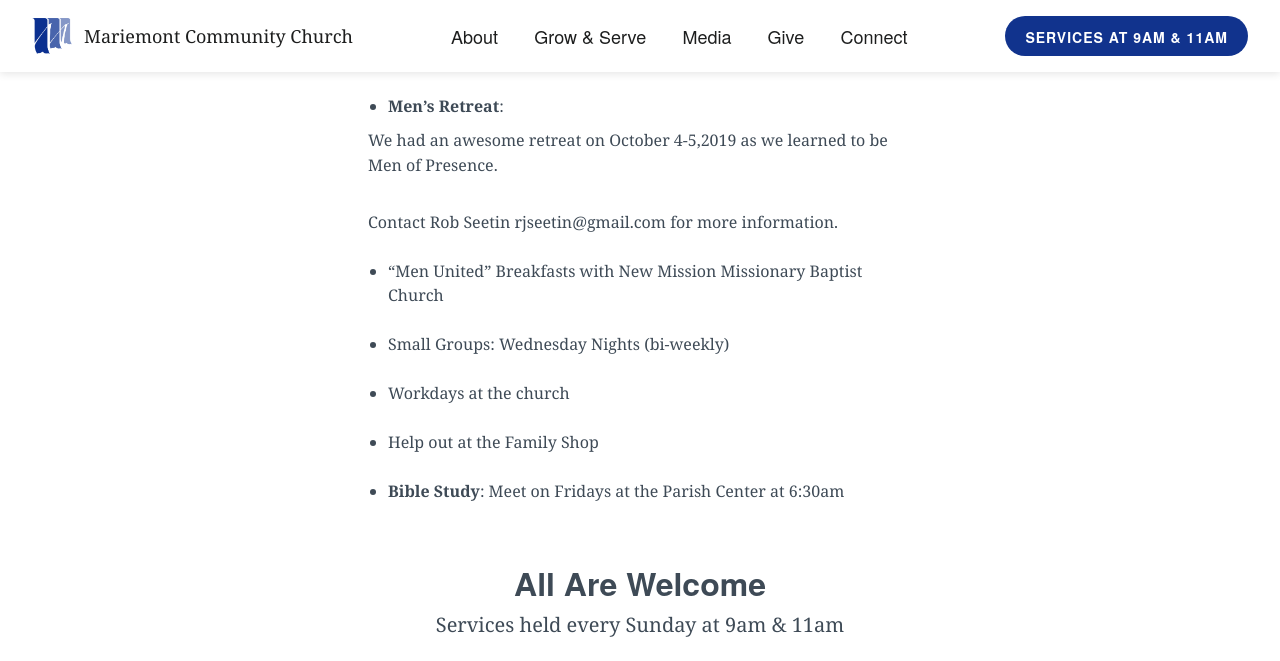
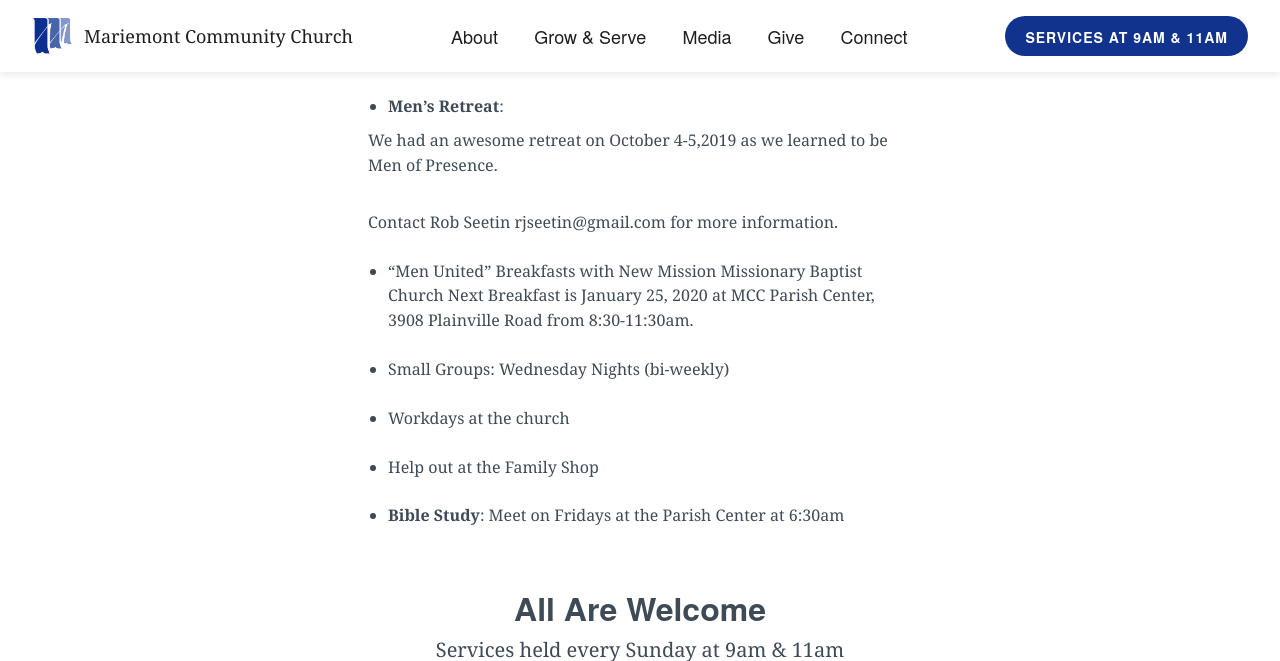
Before and after one commit to lukemoderwell/mariemont, a Jekyll site: the page built from mens-ministry.md, in a window 1280 px wide and 900 px high, scrolled down 1169 px, cut to the strip 0-661 px from the top of the window. Built offline with Jekyll 4.4.1, drawn with Linux system fonts in a browser that asks for light colours; nearby versions of some CDN libraries.

Commit message:
Updated Mens Ministry

```diff
--- a/mens-ministry.md
+++ b/mens-ministry.md
@@ -29,6 +29,7 @@
 Contact Rob Seetin rjseetin@gmail.com for more information.
 
 * "Men United" Breakfasts with New Mission Missionary Baptist Church
+Next Breakfast is January 25, 2020 at MCC Parish Center, 3908 Plainville Road from 8:30-11:30am.
 
 * Small Groups: Wednesday Nights (bi-weekly)
 
```
